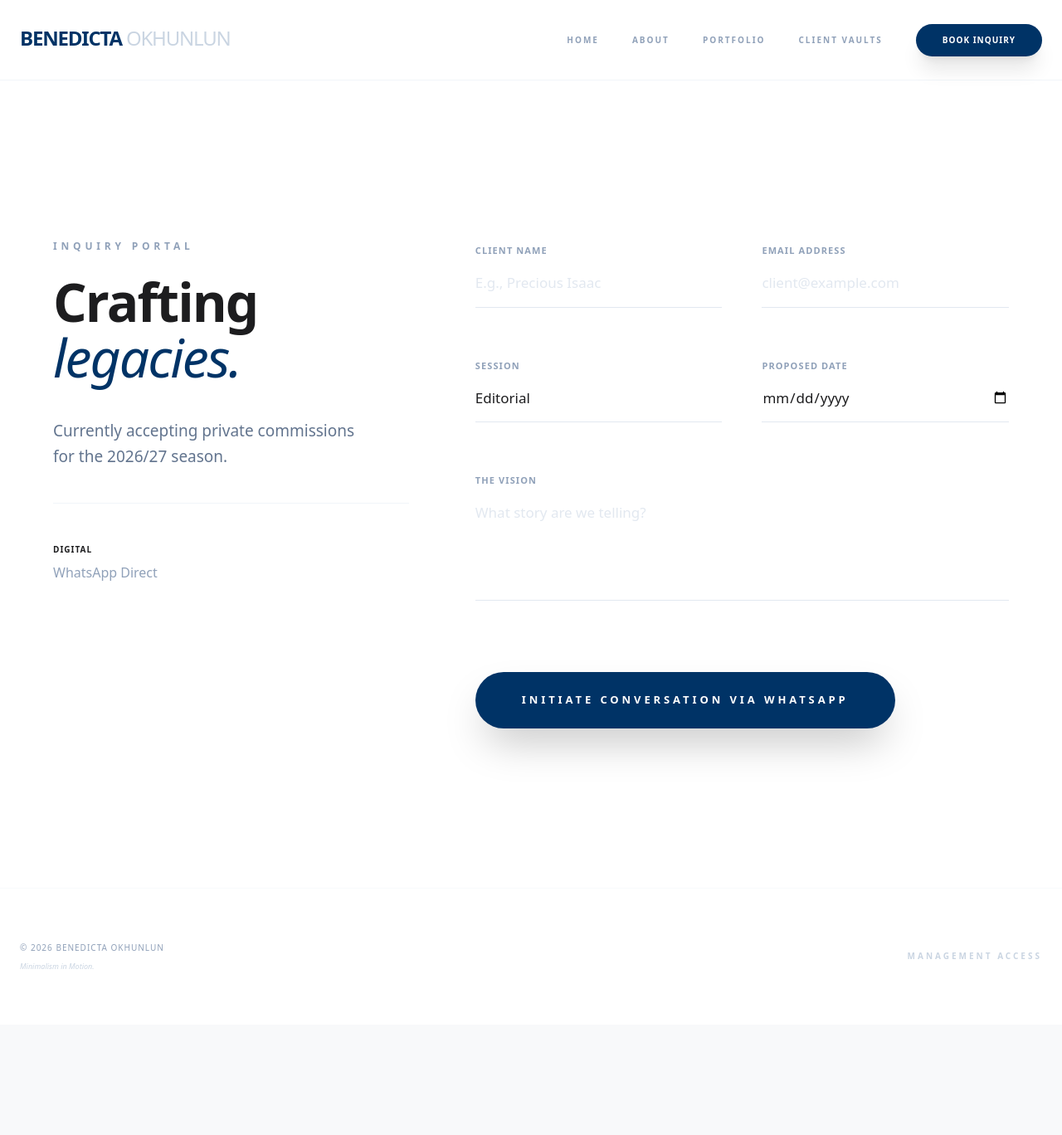
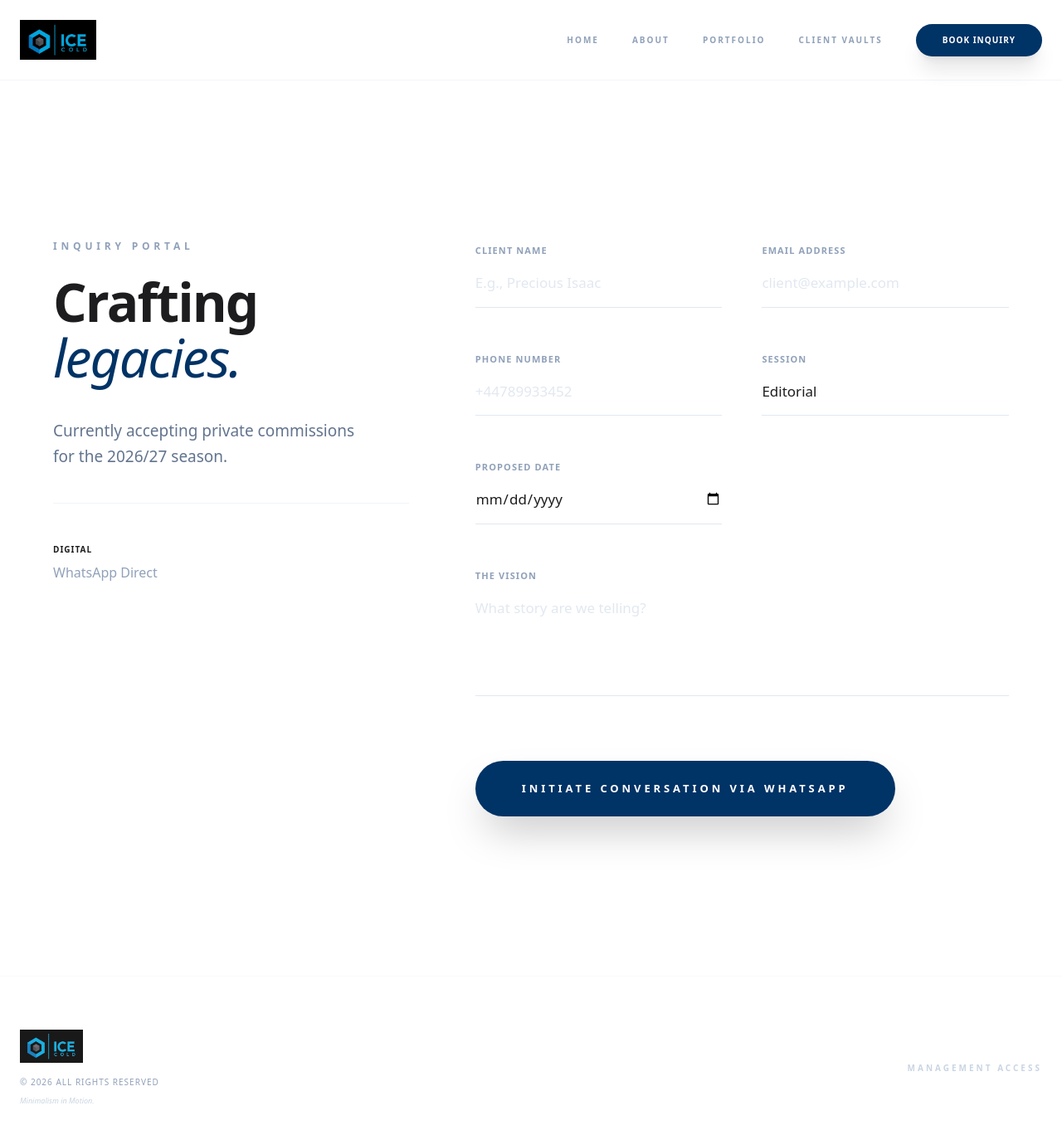
Before and after one commit to preckidtech/photoweb, a Next.js app: page /contact in a window 1280 px wide. Shown: the top 1368 px of the page at 83% size. Before the commit the page ends 1235 px from the top, so only its background shows below. Built offline with nearby package versions, Linux system fonts and the light colour scheme; a web font is replaced by a local one.

Commit message:
change logo to brand

```diff
--- a/src/app/contact/page.tsx
+++ b/src/app/contact/page.tsx
@@ -15,6 +15,7 @@ export default function BoutiqueInquiry() {
     const formData = {
       name: (form.elements.namedItem("name") as HTMLInputElement).value,
       email: (form.elements.namedItem("email") as HTMLInputElement).value,
+      number: (form.elements.namedItem("number") as HTMLInputElement).value,
       session: (form.elements.namedItem("session") as HTMLSelectElement).value,
       date: (form.elements.namedItem("date") as HTMLInputElement).value,
       vision: (form.elements.namedItem("vision") as HTMLTextAreaElement).value,
@@ -24,8 +25,8 @@ export default function BoutiqueInquiry() {
       // 1. Save to Database for Mission Control Tracking
       await logInquiry(formData);
 
-      // 2. RESTORED: Your Preferred WhatsApp Message Format
-      const message = `Hello Benedicta Visual Studio,\n\nI would like to inquire about a private commission.\n\n*Client Name:* ${formData.name}\n*Email:* ${formData.email}\n*Session Type:* ${formData.session}\n*Proposed Date:* ${formData.date}\n\n*The Vision:*\n${formData.vision}`;
+      // 2. WhatsApp Message Format
+      const message = `Hello Benedicta Visual Studio,\n\nI would like to inquire about a private commission.\n\n*Client Name:* ${formData.name}\n*Email:* ${formData.email}\n*Phone Number:* ${formData.number}\n*Session Type:* ${formData.session}\n*Proposed Date:* ${formData.date}\n\n*The Vision:*\n${formData.vision}`;
 
       const encodedMessage = encodeURIComponent(message);
       const phoneNumber = "447918915682";
@@ -75,10 +76,6 @@ export default function BoutiqueInquiry() {
                 <p className="text-[10px] font-black uppercase tracking-widest text-[#1d1d1f]">Digital</p>
                 <p className="text-sm md:text-base text-slate-400 mt-2">WhatsApp Direct</p>
               </div>
-              {/* <div>
-                <p className="text-[10px] font-black uppercase tracking-widest text-[#1d1d1f]">Studio</p>
-                <p className="text-sm md:text-base text-slate-400 mt-2">Stirling Scotland</p>
-              </div> */}
             </div>
           </motion.div>
 
@@ -88,7 +85,8 @@ export default function BoutiqueInquiry() {
             transition={{ duration: 0.8, delay: 0.2, ease: [0.25, 0.1, 0.25, 1] }}
             className="w-full lg:w-[60%]"
           >
-            <form className="space-y-12 md:space-y-14" onSubmit={handleWhatsAppSubmit}>
+            <form className="space-y-10 md:space-y-12" onSubmit={handleWhatsAppSubmit}>
+
               <div className="grid grid-cols-1 md:grid-cols-2 gap-x-12 gap-y-10 md:gap-y-12">
                 <div className="group relative">
                   <label className="text-[10px] md:text-[11px] font-bold uppercase tracking-widest text-slate-400 group-focus-within:text-[#003366] transition-colors">Client Name</label>
@@ -102,6 +100,10 @@ export default function BoutiqueInquiry() {
 
               <div className="grid grid-cols-1 md:grid-cols-2 gap-x-12 gap-y-10 md:gap-y-12">
                 <div className="group relative">
+                  <label className="text-[10px] md:text-[11px] font-bold uppercase tracking-widest text-slate-400 group-focus-within:text-[#003366] transition-colors">Phone Number</label>
+                  <input type="tel" name="number" placeholder="+44789933452" className="w-full bg-transparent border-b border-slate-200 py-4 text-base md:text-[17px] outline-none focus:border-[#003366] transition-all placeholder:text-slate-200" required />
+                </div>
+                <div className="group relative">
                   <label className="text-[10px] md:text-[11px] font-bold uppercase tracking-widest text-slate-400 group-focus-within:text-[#003366] transition-colors">Session</label>
                   <select name="session" className="w-full bg-transparent border-b border-slate-200 py-4 text-base md:text-[17px] outline-none appearance-none cursor-pointer text-[#1d1d1f] focus:border-[#003366] transition-all">
                     <option value="Editorial">Editorial</option>
@@ -110,12 +112,16 @@ export default function BoutiqueInquiry() {
                     <option value="Personal">Personal</option>
                   </select>
                 </div>
-                <div className="group relative">
+              </div>
+
+              <div className="grid grid-cols-1 md:grid-cols-2 gap-x-12 gap-y-10 md:gap-y-12">
+                <div className="group relative md:col-span-1">
                   <label className="text-[10px] md:text-[11px] font-bold uppercase tracking-widest text-slate-400 group-focus-within:text-[#003366] transition-colors">Proposed Date</label>
                   <input type="date" name="date" className="w-full bg-transparent border-b border-slate-200 py-4 text-base md:text-[17px] outline-none text-[#1d1d1f] focus:border-[#003366] transition-all" required />
                 </div>
               </div>
 
+              {/* Full Width Text Area */}
               <div className="group relative">
                 <label className="text-[10px] md:text-[11px] font-bold uppercase tracking-widest text-slate-400 group-focus-within:text-[#003366] transition-colors">The Vision</label>
                 <textarea name="vision" rows={4} placeholder="What story are we telling?" className="w-full bg-transparent border-b border-slate-200 py-4 text-base md:text-[17px] outline-none resize-none focus:border-[#003366] transition-all placeholder:text-slate-200" required />
--- a/src/app/layout.tsx
+++ b/src/app/layout.tsx
@@ -30,12 +30,21 @@ export default function RootLayout({ children }: { children: React.ReactNode })
           {children}
         </main>
 
-        {/* FOOTER */}
+       {/* FOOTER */}
         <footer className="bg-white py-16 px-6 border-t border-slate-50">
           <div className="max-w-7xl mx-auto flex flex-col md:flex-row justify-between items-center gap-8 text-center md:text-left">
-            <div>
+
+            <div className="flex flex-col items-center md:items-start">
+              {/* BRAND LOGO INJECTION */}
+              {/* eslint-disable-next-line @next/next/no-img-element */}
+              <img
+                src="/logo.png"
+                alt="Benedicta Okhunlun Studio"
+                className="h-8 md:h-10 w-auto object-contain mb-4 opacity-90 hover:opacity-100 transition-opacity"
+              />
+
               <p className="text-[10px] text-slate-400 uppercase tracking-widest">
-                © 2026 Benedicta Okhunlun
+                © {new Date().getFullYear()} All Rights Reserved
               </p>
               <p className="text-[9px] text-slate-300 mt-2 italic font-serif">
                 Minimalism in Motion.
@@ -50,7 +59,6 @@ export default function RootLayout({ children }: { children: React.ReactNode })
             </Link>
           </div>
         </footer>
-
       </body>
     </html>
   );
--- a/src/components/Navbar.tsx
+++ b/src/components/Navbar.tsx
@@ -9,10 +9,8 @@ export default function Navbar() {
   const [isOpen, setIsOpen] = useState(false);
   const pathname = usePathname();
 
-  // Helper to close mobile menu when a link is clicked
   const closeMenu = () => setIsOpen(false);
 
-  // Navigation Links Data Array for easy management
   const navLinks = [
     { name: "Home", path: "/" },
     { name: "About", path: "/about" },
@@ -24,14 +22,22 @@ export default function Navbar() {
     <nav className="fixed top-0 w-full z-[100] bg-white/90 backdrop-blur-xl border-b border-slate-100">
       <div className="max-w-7xl mx-auto px-6 h-20 md:h-24 flex items-center justify-between relative z-50">
 
-        {/* LOGO */}
-        <Link href="/" className="flex flex-col relative z-50" onClick={closeMenu}>
-          <span className="text-xl md:text-2xl font-bold text-[#003366] tracking-tighter uppercase leading-none">
-            BENEDICTA <span className="font-light text-slate-300">OKHUNLUN</span>
-          </span>
-          <span className="text-[8px] font-bold tracking-[0.6em] text-slate-400 uppercase mt-1">
-            {/* Visual Studio */}
-          </span>
+        {/* LOGO: STRICT HEIGHT LOCK */}
+        <Link href="/" className="relative z-50 flex items-center" onClick={closeMenu}>
+          {/* eslint-disable-next-line @next/next/no-img-element */}
+          <img
+            src="/logo.png"
+            alt="Studio Logo"
+            /* SENIOR ENGINEERING:
+              We lock the height to h-10 (40px) on mobile and h-12 (48px) on desktop.
+              w-auto ensures the width scales perfectly without stretching.
+            */
+            className="h-10 md:h-12 w-auto object-contain transition-opacity duration-300 hover:opacity-80"
+            onError={(e) => {
+              e.currentTarget.style.display = 'none';
+              e.currentTarget.parentElement!.innerHTML = '<span class="font-serif italic text-xl font-bold text-[#003366]">BENEDICTA</span>';
+            }}
+          />
         </Link>
 
         {/* DESKTOP MENU */}
@@ -56,7 +62,7 @@ export default function Navbar() {
           </Link>
         </div>
 
-        {/* MOBILE MENU TOGGLE (HAMBURGER) */}
+        {/* MOBILE MENU TOGGLE */}
         <button
           onClick={() => setIsOpen(!isOpen)}
           className="md:hidden p-2 text-[#003366] relative z-50 focus:outline-none"
```
Also changed, not shown: public/logo.jpg (added), public/logo.png (added), src/app/page.tsx (line endings or trailing spaces).
